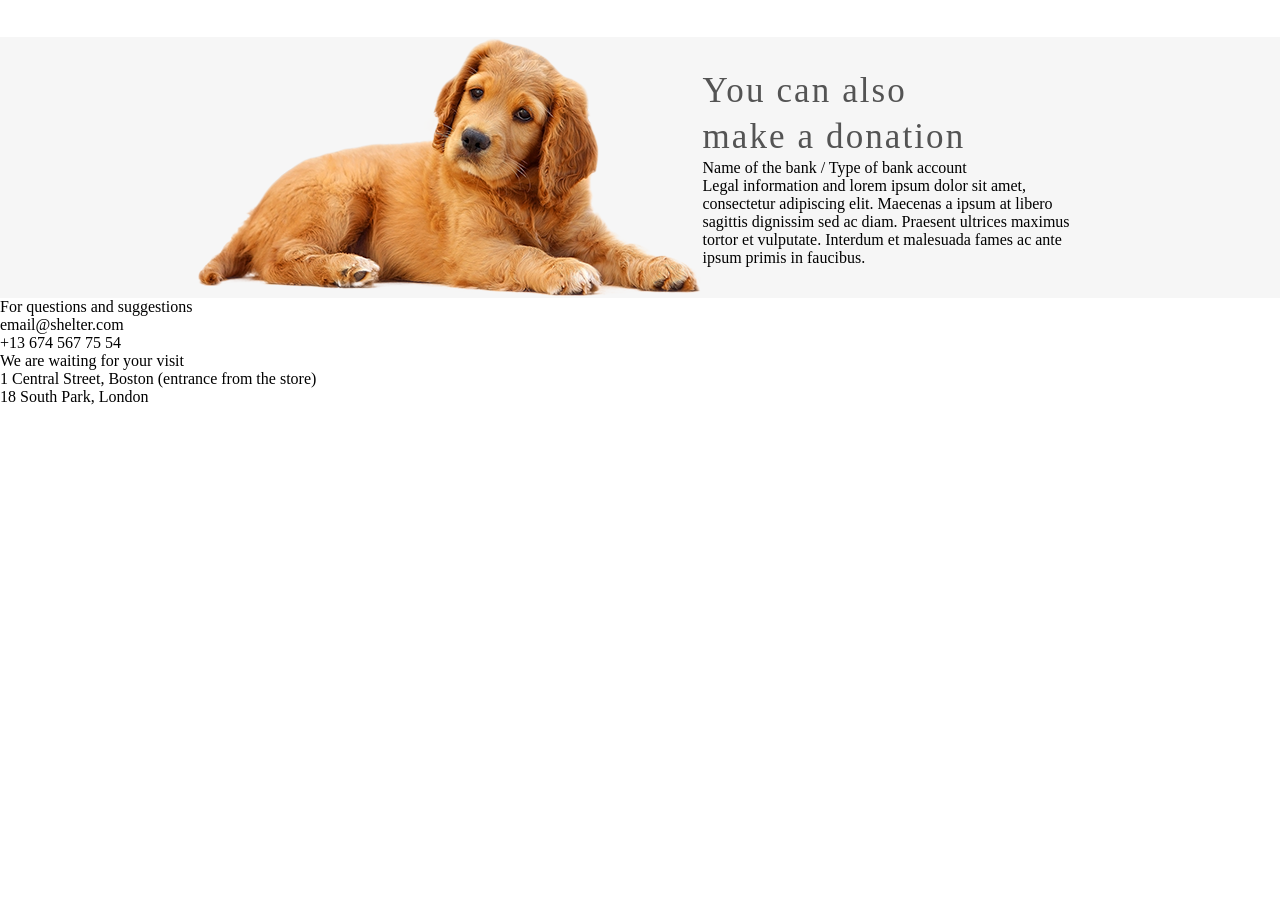
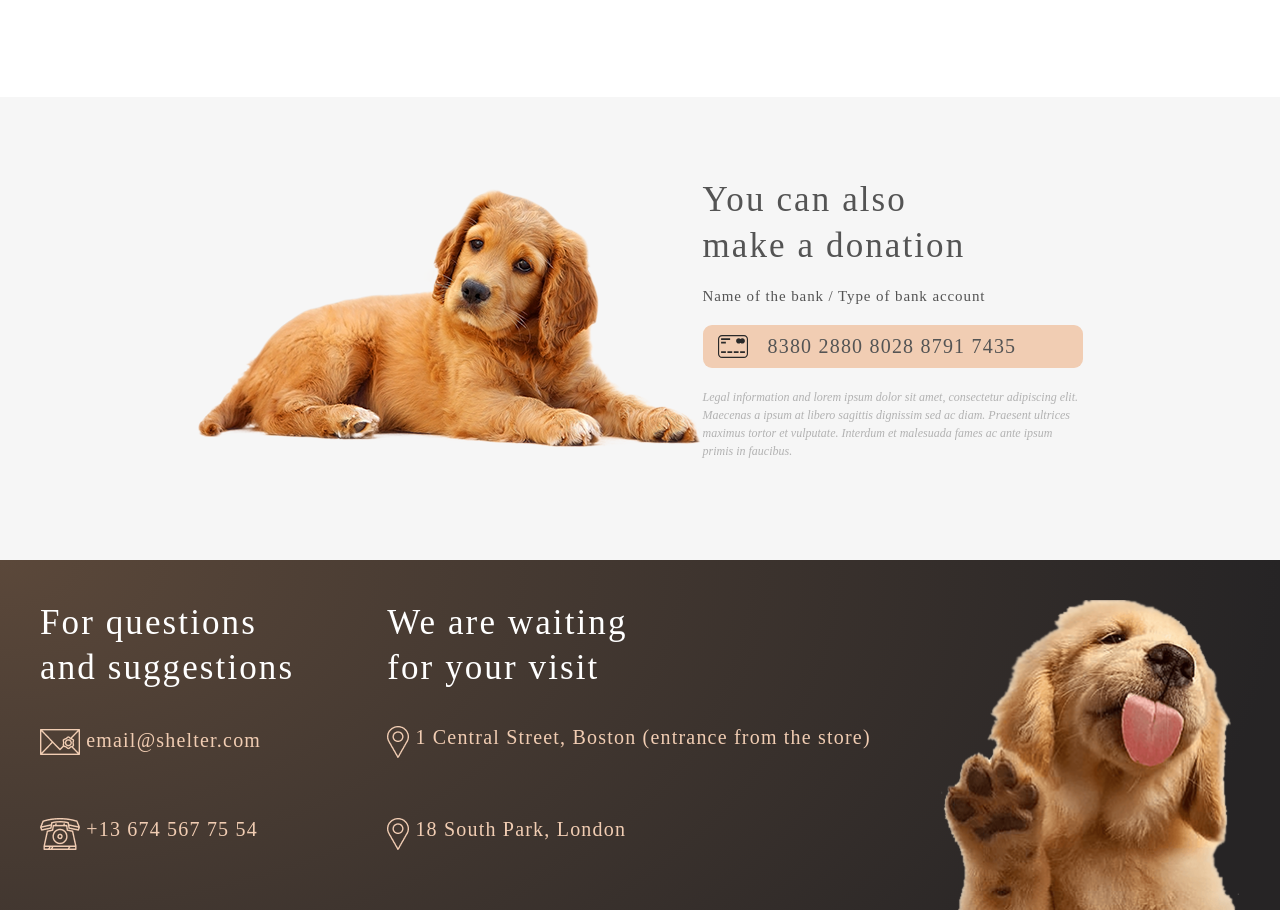
Before and after one commit to kate-js/RSSchool, a plain HTML site: page shelter/pages/main/main.html in a window 1280 px wide. Shown: the part 2819-3729 px from the top of the page. Before the commit the page ends 3225 px from the top, so only its background shows below. Drawn offline with Linux system fonts and the light colour scheme.

Commit message:
feat: add section donation and footer

```diff
--- a/shelter/pages/main/main.css
+++ b/shelter/pages/main/main.css
@@ -88,7 +88,7 @@ html {
 }
 
 .header {
-  background: radial-gradient(100% 215.42% at 0% 0%, #5B483A 0%, #262425 100%) ;
+  background: radial-gradient(100% 215.42% at 0% 0%, #5B483A 0%, #262425 100%);
   padding-top: 60px;
 }
 
@@ -260,10 +260,17 @@ html {
   flex-direction: column;
   justify-content: center;
   align-items: center;
+
+}
+
+.help-card img {
+  margin-bottom: 30px;
 }
 
 .donation {
   background: #F6F6F6;
+  padding-top: 80px;
+  padding-bottom: 100px;
 }
 
 .donation_item {
@@ -287,3 +294,75 @@ html {
   color: #545454;
   text-align: start;
 }
+
+.donation_card span {
+  font-size: 15px;
+  line-height: 110%;
+  letter-spacing: 0.06em;
+  color: #545454;
+  margin: 20px 0;
+}
+
+.donation_card p {
+  font-size: 12px;
+  color: #B2B2B2;
+  line-height: 18px;
+  font-style: italic;
+  width: 380px;
+}
+
+.credit_card {
+  background: #F1CDB3;
+  border-radius: 9px;
+  align-items: center;
+  padding: 10px 15px;
+  font-size: 20px;
+  align-items: center;
+  margin-bottom: 20px;
+}
+
+.credit_card h4{
+  display: inline;
+  padding: 10px 15px;
+  font-size: 20px;
+  line-height: 115%;
+  letter-spacing: 0.06em;
+  color: #545454;
+}
+
+.footer-item {
+  background: radial-gradient(100% 215.42% at 0% 0%, #5B483A 0%, #262425 100%);
+  padding: 40px 40px 0 40px;
+}
+
+.footer {
+  display: flex;
+  justify-content: space-between;
+}
+
+.footer_info {
+  display: flex;
+  flex-direction: column;
+  justify-content: space-between;
+}
+
+.footer_info h3 {
+  color: white;
+  margin-bottom: 35px;
+}
+
+.footer_info:first-child {
+  width: 278px;
+}
+
+.footer_info:last-child {
+  width: 302px;
+}
+
+.footer-detail {
+  font-size: 20px;
+  line-height: 115%;
+  letter-spacing: 0.06em;
+  color: #F1CDB3;
+  margin-bottom: 60px;
+}
--- a/shelter/pages/main/main.html
+++ b/shelter/pages/main/main.html
@@ -131,6 +131,10 @@
             <div class="donation_card">
               <h3 class="header3">You can also <br> make a donation</h3>
               <span>Name of the bank / Type of bank account</span>
+              <div class="credit_card">
+                <img src="../../assets/icons/credit-card.svg">
+                <h4>8380 2880 8028 8791 7435</h4>
+              </div>
               <p>Legal information and lorem ipsum dolor sit amet, consectetur adipiscing elit.
                 Maecenas a ipsum at libero sagittis dignissim sed ac diam.
                 Praesent ultrices maximus tortor et vulputate.
@@ -141,26 +145,35 @@
       </main>
       </div>
 
-    <footer>
-      <div>
-        <h4>For questions and suggestions</h4>
-        <div>
+      <div class="footer-item">
+        <footer class="footer _container">
+          <div class="footer_info">
+            <h3 class="header3">For questions <br> and suggestions</h3>
+            <div class="footer-detail">
+              <img src="../../assets/icons/mail.png">
               <span>email@shelter.com</span>
             </div>
-        <div>
+            <div class="footer-detail">
+              <img src="../../assets/icons/phone.png">
               <span>+13 674 567 75 54</span>
             </div>
           </div>
-      <div>
-        <h4>We are waiting for your visit</h4>
-        <div>
+          <div class="footer_info">
+            <h3 class="header3">We are waiting <br> for your visit</h3>
+            <div class="footer-detail">
+              <img src="../../assets/icons/icon-marker.png">
               <span>1 Central Street, Boston (entrance from the store)</span>
             </div>
-        <div>
+            <div class="footer-detail">
+              <img src="../../assets/icons/icon-marker.png">
               <span>18 South Park, London </span>
             </div>
           </div>
+          <div>
+            <img src="../../assets/images/footer-puppy.png">
+          </div>
         </footer>
+      </div>
     </div>
 
   <script src="./main.js"></script>
```
Also changed, not shown: shelter/assets/icons/credit-card.svg (added), shelter/assets/icons/icon-marker.png (added), shelter/assets/icons/mail.png (added), shelter/assets/icons/phone.png (added), shelter/assets/icons/pin.png (added), shelter/assets/images/footer-puppy.png (added). Lines whose indentation alone changed are shown as unchanged.
